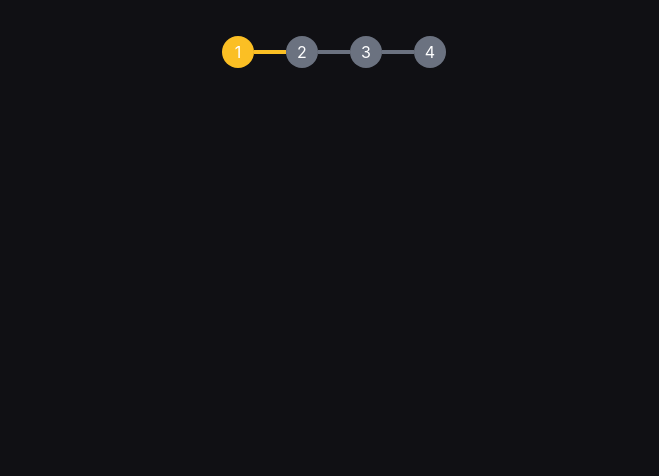
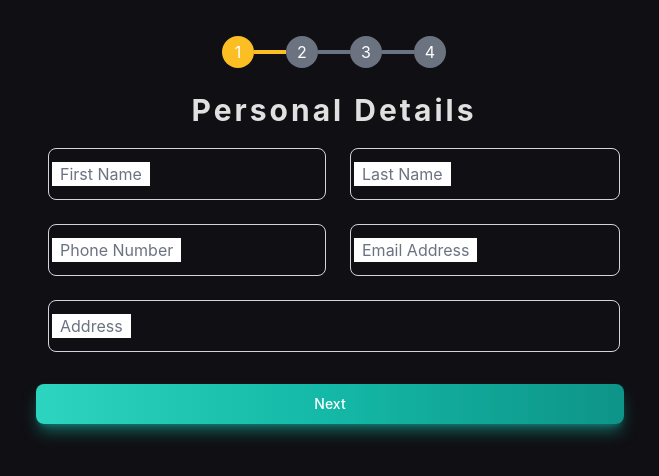
Before and after one commit to Sakshamyadav6/resume-builder, a React (Vite) app: page /details in a window 1280 px wide. Shown: the top 476 px of the page, without its empty margins (306-965 px from the left). Built offline with nearby package versions, Linux system fonts and the light colour scheme.

Commit message:
feat:destail form completed

```diff
--- a/package.json
+++ b/package.json
@@ -17,6 +17,7 @@
     "react-router-dom": "^6.23.0"
   },
   "devDependencies": {
+    "@tailwindcss/forms": "^0.5.7",
     "@types/react": "^18.2.66",
     "@types/react-dom": "^18.2.22",
     "@vitejs/plugin-react": "^4.2.1",
--- a/src/pages/Details.jsx
+++ b/src/pages/Details.jsx
@@ -1,13 +1,130 @@
-import React from "react";
+import React, { useState } from "react";
 import FormSteps from "../components/FormSteps";
+import { useNavigate } from "react-router-dom";
 
 const Details = () => {
+  const [firstName, setfirstName] = useState("");
+  const [lastName, setlastName] = useState("");
+  const [email, setemail] = useState("");
+  const [phoneNumber, setphoneNumber] = useState("");
+  const [address, setaddress] = useState("");
+
+  const navigate = useNavigate();
+
+  const handleSubmit = (e) => {
+    e.preventDefault();
+
+    console.log(firstName);
+
+    navigate("/experiences");
+  };
+
   return (
     <>
-      <div className="flex justify-center mt-9">
-        <FormSteps step1 />
+      <div className="flex flex-col items-center mt-9">
+        <div className="mb-4">
+          <FormSteps step1 />
+        </div>
 
-        {/* <h1>Personal Details</h1> */}
+        <h1 className="text-3xl font-bold mt-2 mb-2 tracking-widest">
+          Personal Details
+        </h1>
+        <form onSubmit={handleSubmit}>
+          <div className="flex flex-col md:flex-row">
+            <div class="relative mx-3 my-3">
+              <input
+                type="text"
+                id="floating_firstName"
+                onChange={(e) => setfirstName(e.target.value)}
+                required
+                class="block px-3.5 pb-2.5 pt-4 w-full text-base text-gray-900 bg-transparent rounded-lg border-1 border-gray-300 appearance-none dark:text-white dark:border-gray-600 dark:focus:border-blue-500 focus:outline-none focus:ring-0 focus:border-blue-600 peer"
+                placeholder=" "
+              />
+              <label
+                for="floating_firstName"
+                class="absolute text-base text-gray-500 dark:text-gray-400 duration-300 transform -translate-y-4 scale-75 top-2 z-10 origin-[0] bg-white dark:bg-background px-2 peer-focus:px-2 peer-focus:text-blue-600 peer-focus:dark:text-blue-500 peer-placeholder-shown:scale-100 peer-placeholder-shown:-translate-y-1/2 peer-placeholder-shown:top-1/2 peer-focus:top-2 peer-focus:scale-75 peer-focus:-translate-y-4 rtl:peer-focus:translate-x-1/4 rtl:peer-focus:left-auto start-1"
+              >
+                First Name
+              </label>
+            </div>
+            <div class="relative mx-3 my-3">
+              <input
+                type="text"
+                id="floating_lastName"
+                onChange={(e) => setlastName(e.target.value)}
+                required
+                class="block px-2.5 pb-2.5 pt-4 w-full text-base text-gray-900 bg-transparent rounded-lg border-1 border-gray-300 appearance-none dark:text-white dark:border-gray-600 dark:focus:border-blue-500 focus:outline-none focus:ring-0 focus:border-blue-600 peer"
+                placeholder=" "
+              />
+              <label
+                for="floating_lastName"
+                class="absolute text-base text-gray-500 dark:text-gray-400 duration-300 transform -translate-y-4 scale-75 top-2 z-10 origin-[0] bg-white dark:bg-background px-2 peer-focus:px-2 peer-focus:text-blue-600 peer-focus:dark:text-blue-500 peer-placeholder-shown:scale-100 peer-placeholder-shown:-translate-y-1/2 peer-placeholder-shown:top-1/2 peer-focus:top-2 peer-focus:scale-75 peer-focus:-translate-y-4 rtl:peer-focus:translate-x-1/4 rtl:peer-focus:left-auto start-1"
+              >
+                Last Name
+              </label>
+            </div>
+          </div>
+          <div className="flex flex-col md:flex-row">
+            <div class="relative mx-3 my-3">
+              <input
+                type="number"
+                id="floating_PhoneNumber"
+                onClick={(e) => setphoneNumber(e.target.value)}
+                required
+                class="block px-3.5 pb-2.5 pt-4 w-full text-base text-gray-900 bg-transparent rounded-lg border-1 border-gray-300 appearance-none dark:text-white dark:border-gray-600 dark:focus:border-blue-500 focus:outline-none focus:ring-0 focus:border-blue-600 peer"
+                placeholder=" "
+              />
+              <label
+                for="floating_phoneNumber"
+                class="absolute text-base text-gray-500 dark:text-gray-400 duration-300 transform -translate-y-4 scale-75 top-2 z-10 origin-[0] bg-white dark:bg-background px-2 peer-focus:px-2 peer-focus:text-blue-600 peer-focus:dark:text-blue-500 peer-placeholder-shown:scale-100 peer-placeholder-shown:-translate-y-1/2 peer-placeholder-shown:top-1/2 peer-focus:top-2 peer-focus:scale-75 peer-focus:-translate-y-4 rtl:peer-focus:translate-x-1/4 rtl:peer-focus:left-auto start-1"
+              >
+                Phone Number
+              </label>
+            </div>
+            <div class="relative mx-3 my-3">
+              <input
+                type="email"
+                id="floating_email"
+                onClick={(e) => setemail(e.target.value)}
+                required
+                class="block px-2.5 pb-2.5 pt-4 w-full text-base text-gray-900 bg-transparent rounded-lg border-1 border-gray-300 appearance-none dark:text-white dark:border-gray-600 dark:focus:border-blue-500 focus:outline-none focus:ring-0 focus:border-blue-600 peer"
+                placeholder=" "
+              />
+              <label
+                for="floating_email"
+                class="absolute text-base text-gray-500 dark:text-gray-400 duration-300 transform -translate-y-4 scale-75 top-2 z-10 origin-[0] bg-white dark:bg-background px-2 peer-focus:px-2 peer-focus:text-blue-600 peer-focus:dark:text-blue-500 peer-placeholder-shown:scale-100 peer-placeholder-shown:-translate-y-1/2 peer-placeholder-shown:top-1/2 peer-focus:top-2 peer-focus:scale-75 peer-focus:-translate-y-4 rtl:peer-focus:translate-x-1/4 rtl:peer-focus:left-auto start-1"
+              >
+                Email Address
+              </label>
+            </div>
+          </div>
+          <div className="flex flex-col md:flex-col">
+            <div class="relative mx-3 my-3">
+              <input
+                type="text"
+                id="floating_address"
+                onClick={(e) => setaddress(e.target.value)}
+                required
+                class="block px-3.5 pb-2.5 pt-4 w-full text-base text-gray-900 bg-transparent rounded-lg border-1 border-gray-300 appearance-none dark:text-white dark:border-gray-600 dark:focus:border-blue-500 focus:outline-none focus:ring-0 focus:border-blue-600 peer"
+                placeholder=" "
+              />
+              <label
+                for="floating_address"
+                class="absolute text-base text-gray-500 dark:text-gray-400 duration-300 transform -translate-y-4 scale-75 top-2 z-10 origin-[0] bg-white dark:bg-background px-2 peer-focus:px-2 peer-focus:text-blue-600 peer-focus:dark:text-blue-500 peer-placeholder-shown:scale-100 peer-placeholder-shown:-translate-y-1/2 peer-placeholder-shown:top-1/2 peer-focus:top-2 peer-focus:scale-75 peer-focus:-translate-y-4 rtl:peer-focus:translate-x-1/4 rtl:peer-focus:left-auto start-1"
+              >
+                Address
+              </label>
+            </div>
+          </div>
+          <div className="flex flex-col md:flex-col mt-5 w-full">
+            <button
+              type="submit"
+              class="text-white bg-gradient-to-r from-teal-400 via-teal-500 to-teal-600 hover:bg-gradient-to-br focus:ring-4 focus:outline-none focus:ring-teal-300 dark:focus:ring-teal-800 shadow-lg shadow-teal-500/50 dark:shadow-lg dark:shadow-teal-800/80 font-medium rounded-lg text-sm px-5 py-2.5 text-center me-2 mb-2"
+            >
+              Next
+            </button>
+          </div>
+        </form>
       </div>
     </>
   );
--- a/tailwind.config.js
+++ b/tailwind.config.js
@@ -5,8 +5,9 @@ export default {
     extend: {
       colors: {
         primary: "rgb(251 191 36)",
+        background: "rgb(16, 16, 20)",
       },
     },
   },
-  plugins: [],
+  plugins: [require("@tailwindcss/forms")],
 };
```
Also changed, not shown: 1 other file (tests, documents, lock files or other folders).
